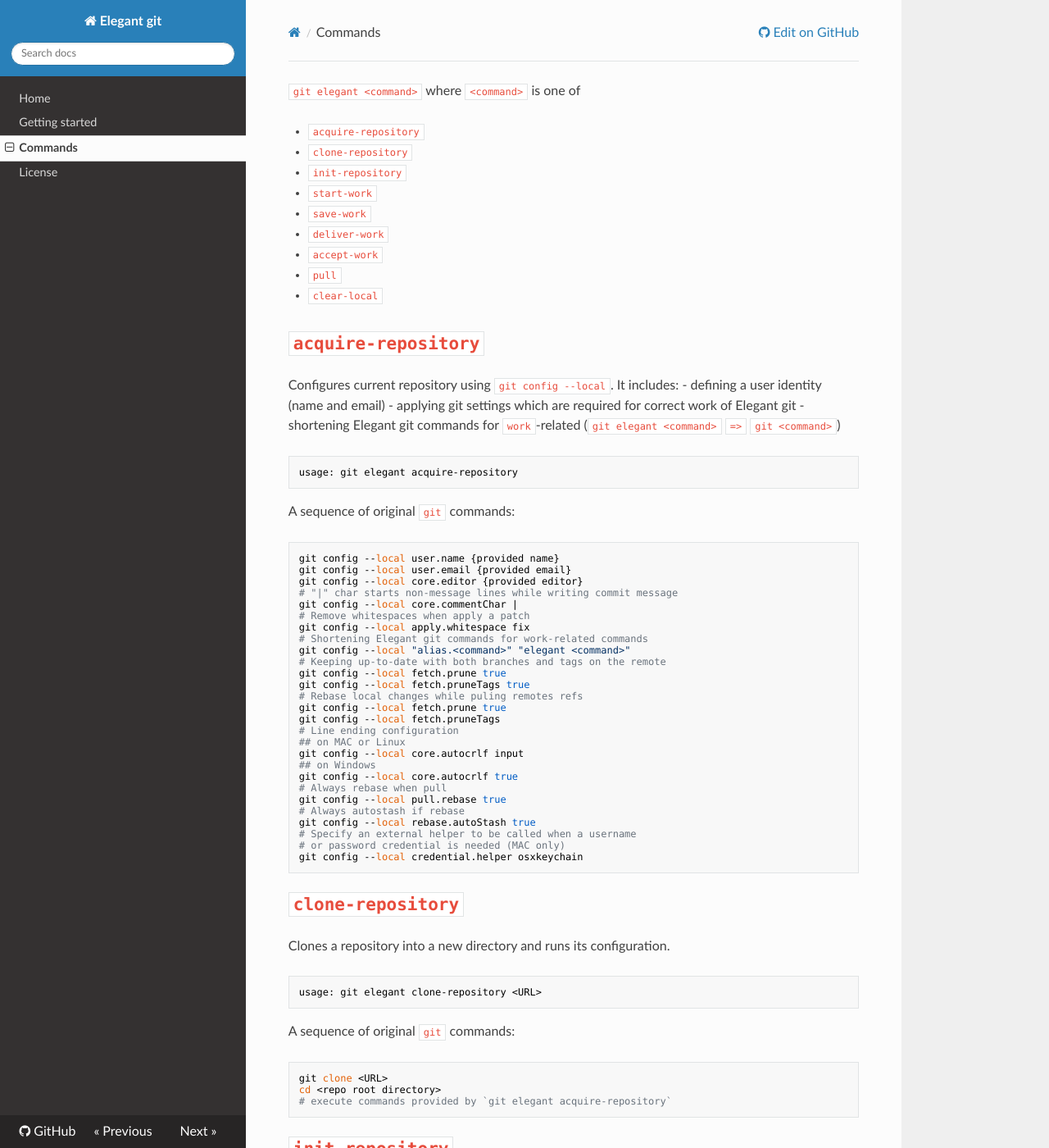
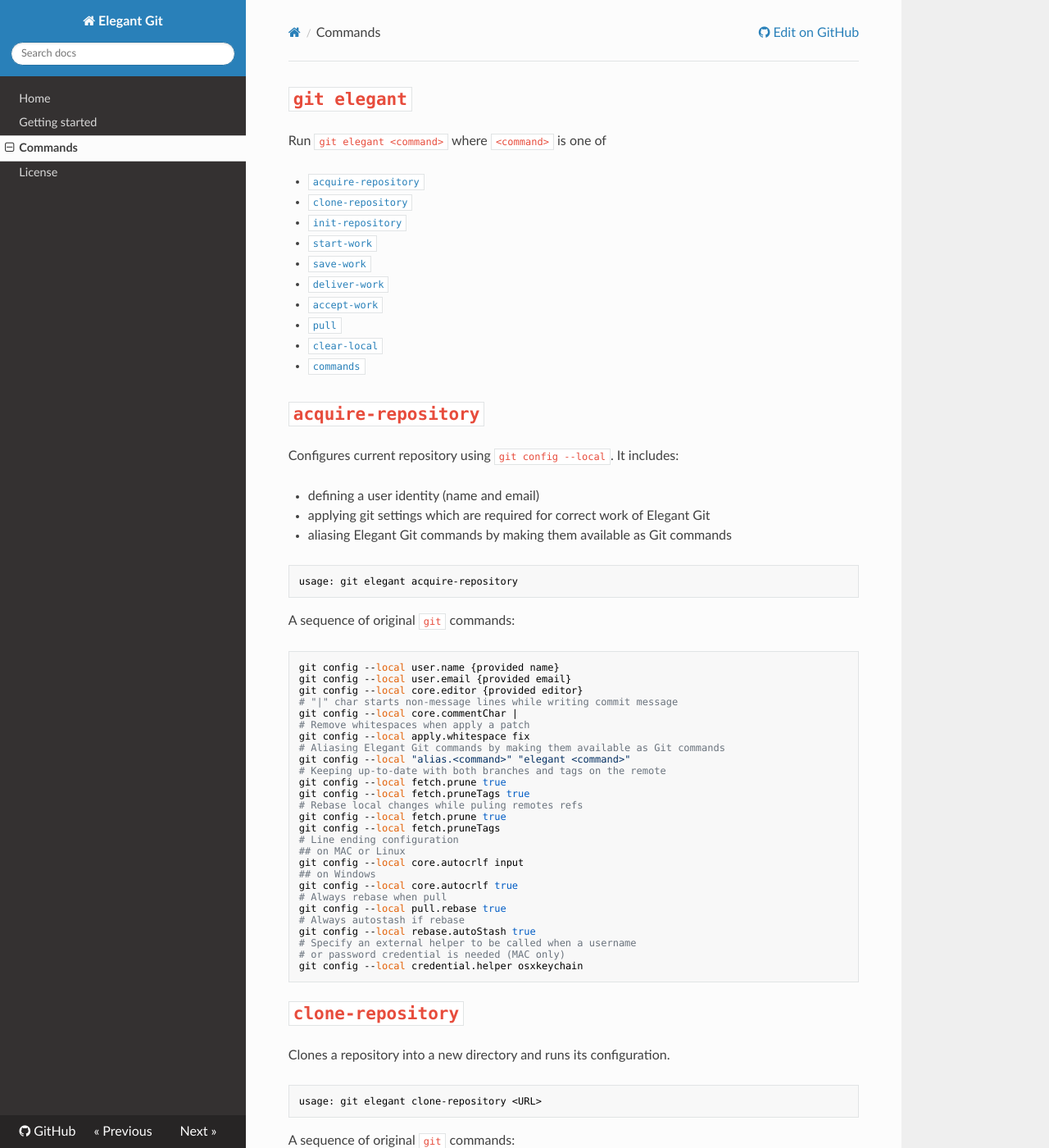
Before and after one commit to bees-hive/elegant-git, an MkDocs documentation site: the page built from docs/commands.md, in a window 1280 px wide and 1400 px high. Shown: the whole window at 82% size. Built offline with MkDocs 1.6.1, drawn with Linux system fonts in a browser that asks for light colours; nearby versions of some CDN libraries.

Commit message:
Polish user documentation
First, the tool has to be called as "Elegant Git".
Second, there are more links for commands.
Third, use Git (camel case) if you need to mention regular Git.

````diff
--- a/docs/commands.md
+++ b/docs/commands.md
@@ -1,20 +1,23 @@
-`git elegant <command>` where `<command>` is one of
+# `git elegant`
+Run `git elegant <command>` where `<command>` is one of
 
-- `acquire-repository`
-- `clone-repository`
-- `init-repository`
-- `start-work`
-- `save-work`
-- `deliver-work`
-- `accept-work`
-- `pull`
-- `clear-local`
+- [`acquire-repository`](#acquire-repository)
+- [`clone-repository`](#clone-repository)
+- [`init-repository`](#init-repository)
+- [`start-work`](#start-work)
+- [`save-work`](#save-work)
+- [`deliver-work`](#deliver-work)
+- [`accept-work`](#accept-work)
+- [`pull`](#pull)
+- [`clear-local`](#clear-local)
+- [`commands`](#commands)
 
 # `acquire-repository`
 Configures current repository using `git config --local`. It includes:
+
 - defining a user identity (name and email)
-- applying git settings which are required for correct work of Elegant git
-- shortening Elegant git commands for `work`-related (`git elegant <command>` `=>` `git <command>`)
+- applying git settings which are required for correct work of Elegant Git
+- aliasing Elegant Git commands by making them available as Git commands
 
 ```bash
 usage: git elegant acquire-repository
@@ -29,7 +32,7 @@ git config --local core.editor {provided editor}
 git config --local core.commentChar |
 # Remove whitespaces when apply a patch
 git config --local apply.whitespace fix
-# Shortening Elegant git commands for work-related commands
+# Aliasing Elegant Git commands by making them available as Git commands
 git config --local "alias.<command>" "elegant <command>"
 # Keeping up-to-date with both branches and tags on the remote
 git config --local fetch.prune true
--- a/mkdocs.yml
+++ b/mkdocs.yml
@@ -1,4 +1,4 @@
-site_name: Elegant git
+site_name: Elegant Git
 site_url:
 site_description:
 site_author: Dmytro Serdiuk
````
Also changed, not shown: README.md (+3 -4 lines), docs/getting-started.md (+16 -8 lines), docs/index.md (+17 -11 lines).
